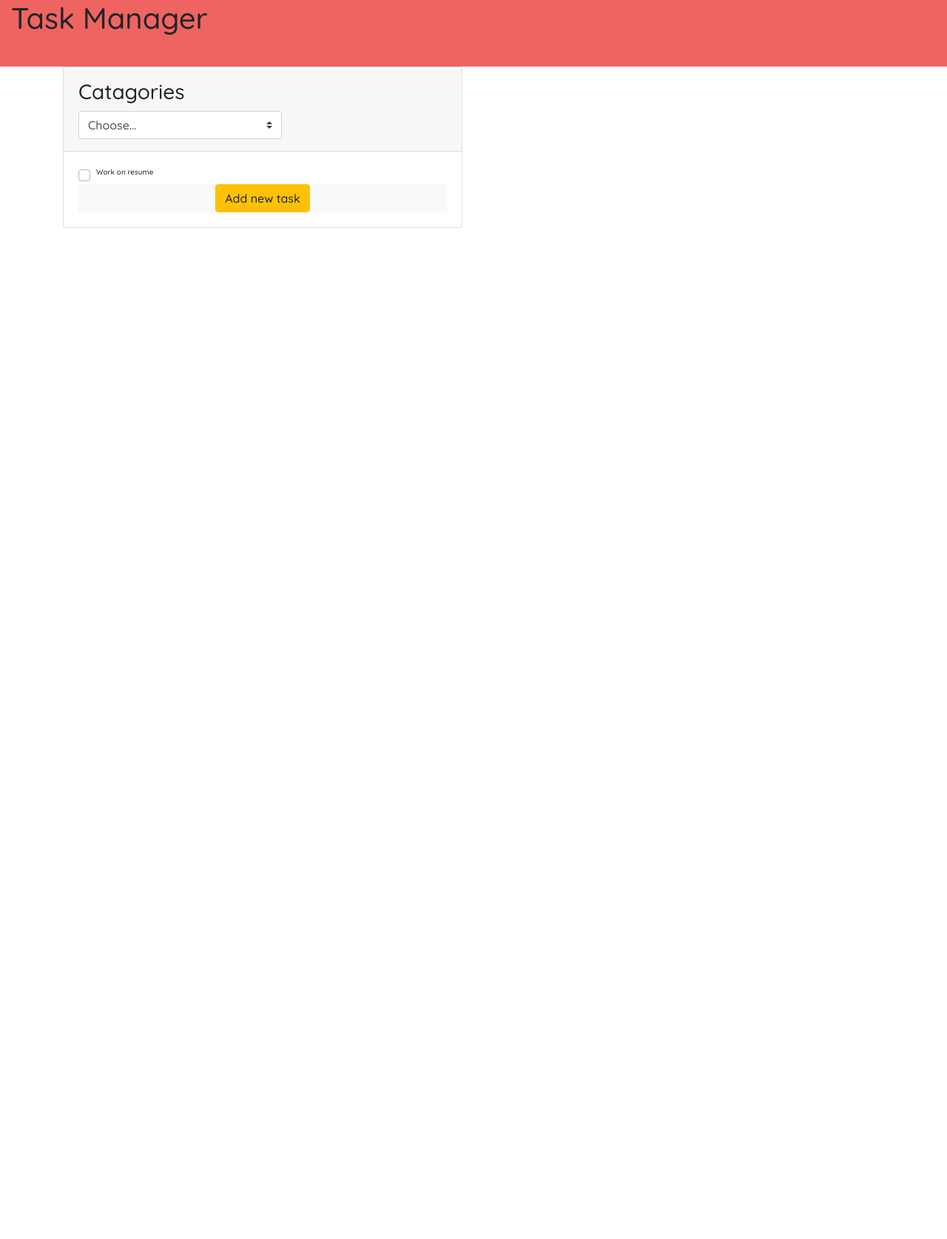
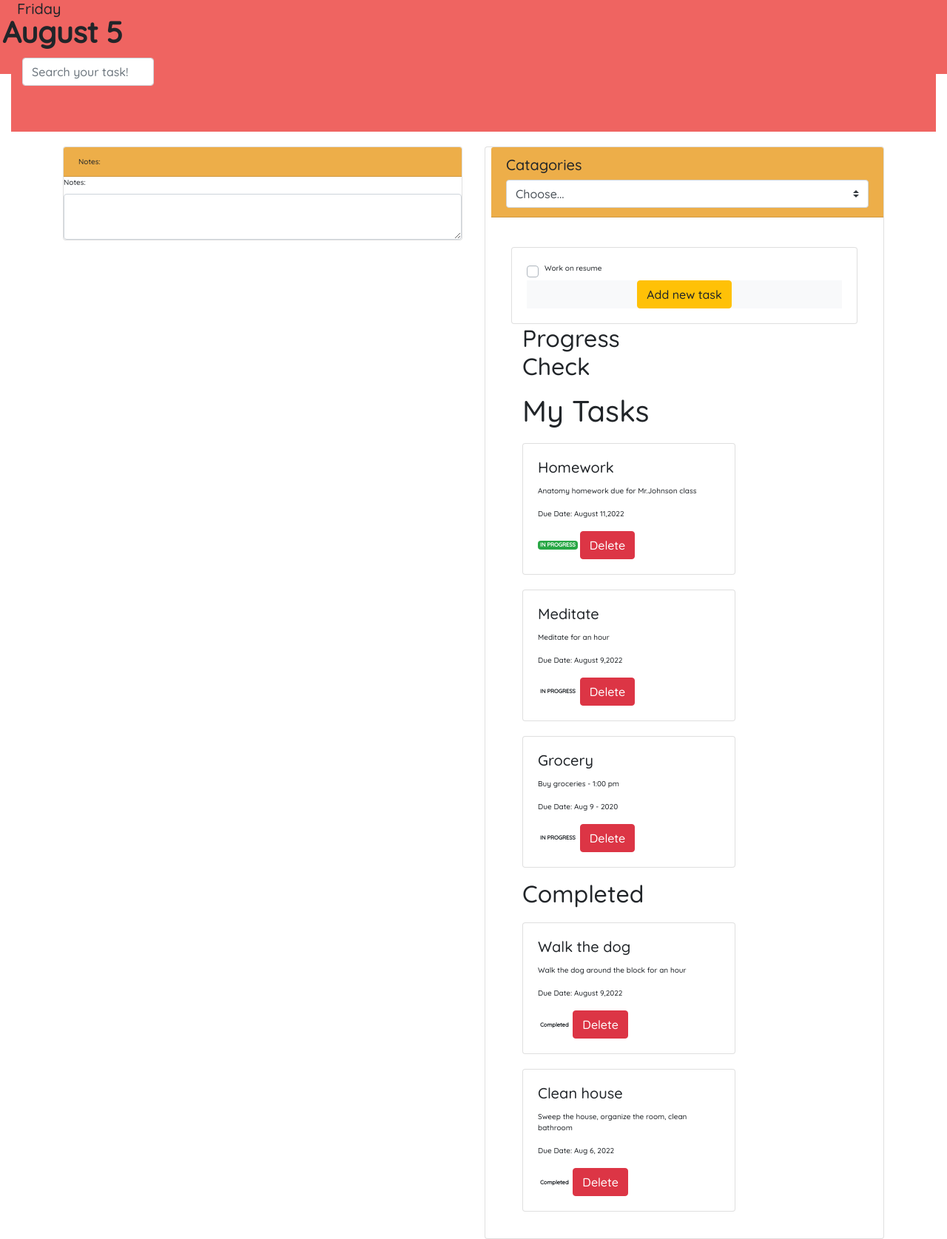
Before and after one commit to balderasangela/final-project-B, a plain HTML site: page index.html in a window 1280 px wide. Shown: the whole page at 74% size. Before the commit the page ends 800 px from the top, so only its background shows below. Drawn offline with nearby package versions, Linux system fonts and the light colour scheme.

Commit message:
updated v for task cards samples

```diff
--- a/css/style.css
+++ b/css/style.css
@@ -9,8 +9,50 @@ body{
 .container-fluid{
     background-color:#EF6461;
     background-size: cover;
-    height:90px;
+    height:100px;
 }
  .header h1{
     font-size: 40px;
+    margin-top:-40px;
+    padding:3px;
+    font-weight: bold;
  }
+
+h3 {
+    font-size: 20px;
+   margin-left:8px;
+}
+.search{
+    margin-top: -5px;
+    margin-left:25px;
+    border-width: 1px;
+}
+/* card task list */
+.card-header{
+    background-color: #edae49;
+}
+
+
+ /* Modal */
+ .modal-content{
+    background-color: #80a8e0;
+    margin-right: 50px;
+ }
+
+ .form-group{
+    color: #000000;
+
+ }
+
+ .form-group1{
+
+    float: right;
+    width:700px;
+ }
+ /* columns */
+
+
+/* card catagory starts here */
+.card{
+    margin-top:20px;
+}
--- a/index.html
+++ b/index.html
@@ -18,29 +18,58 @@
 <!-- js links -->
 
 
-
 <body>
 
     <!-- header -->
     <div class="container-fluid">
         <div class="header row ">
             <div class="col-12">
+                <h3>
+                    Friday<br><br>
+
+                </h3>
+
+                <div class="row">
                 <h1 class="bold ">
-                    Task Manager
+                  August 5
                 </h1>
+
+                <!--Search Bar for tasks-->
+                <div class="search">
 
             </div>
         </div>
     </div>
+  </div>
+  <div class="container-fluid">
+    <div class="row">
+      <div class="col-2">
+        <form action="/url" method="GET">
+          <input class="form-control" type="text" placeholder="Search your task!">
+      </form>
+      </div>
+    </div>
+  </div>
+
+<!--Main notes-->
+<div class="cards container ">
+  <div class="row">
+
+      <div class="col-12 col-sm-6">
+          <div class="card">
+              <p class="card-header">
+                  Notes:
+              </p>
+              <label for="Textarea1">Notes:</label>
+              <textarea class="form-control" id="Textarea1"></textarea>
+          </div>
+      </div>
+
 
  <!-- catagory card-->
-    <div class="cards container ">
-        <div class="row">
 <div class="col-12 col-sm-6">
   <div class="card">
       <h3 class="card-header">
-                        <div class="form-row align-items-center">
-                            <div class="col-auto my-1">
         <label class="mr-sm-2" for="inlineFormCustomSelect">Catagories</label>
         <select class="custom-select mr-sm-2" id="inlineFormCustomSelect">
           <option selected>Choose...</option>
@@ -48,8 +77,12 @@
           <option value="2">School</option>
           <option value="3">Personal</option>
         </select>
-                            </div>
       </h3>
+      <div class="card-body">
+          <div class="cards container ">
+            <div class="row-card">
+
+                    <div class="card">
                         <div class="card-body">
                             <div class="custom-control custom-checkbox">
                                 <input type="checkbox" class="custom-control-input" id="customCheck1">
@@ -69,24 +102,107 @@
           </div>
         </div>
       </section>
+      </div>
+  </div>
+</div>
+
+
+<!--Progress/ Completed-->
+<div class="cards container ">
+  <div class="row">
+  <div class="col-12 col-sm-6">
+    <h2>
+      Progress Check
+    </h2>
+    <p>
+      <!-- sample task of five -->
+        <h1 class="bold">My Tasks</h1>
+        <div id="list-items">
+            <div class="card" style="width: 18rem;">
+                <div class="card-body">
+                    <h5 class="card-title">Homework</h5>
+                    <p class="card-text">Anatomy homework due for Mr.Johnson class</p>
+                    <p class="card-text"></p>
+                    <p class="card-text">Due Date: August 11,2022</p>
+                    <span class="badge badge-success">IN PROGRESS</span>
+                    <a href="#" class="btn btn-danger">Delete</a>
+                </div>
+            </div>
+
+            <div id="list-items">
+              <div class="card" style="width: 18rem;">
+                  <div class="card-body">
+                      <h5 class="card-title">Meditate</h5>
+                      <p class="card-text">Meditate for an hour</p>
+                      <p class="card-text"></p>
+                      <p class="card-text">Due Date: August 9,2022</p>
+                      <span class="badge badge-succeed">IN PROGRESS</span>
+                      <a href="#" class="btn btn-danger">Delete</a>
+                  </div>
+              </div>
+              <div id="list-items">
+                <div class="card" style="width: 18rem;">
+                    <div class="card-body">
+                        <h5 class="card-title">Grocery</h5>
+                        <p class="card-text"> Buy groceries - 1:00 pm</p>
+                        <p class="card-text"></p>
+                        <p class="card-text">Due Date: Aug 9 - 2020</p>
+                        <span class="badge badge-succeed">IN PROGRESS</span>
+                        <a href="#" class="btn btn-danger">Delete</a>
+                    </div>
+                </div>
+    </p>
+  </div>
+  <div class="column">
+    <h2>
+      Completed
+    </h2>
+    <div id="list-items">
+      <div class="card" style="width: 18rem;">
+          <div class="card-body">
+              <h5 class="card-title">Walk the dog</h5>
+              <p class="card-text">Walk the dog around the block for an hour</p>
+              <p class="card-text"></p>
+              <p class="card-text">Due Date: August 9,2022</p>
+              <span class="badge badge-succeed">Completed</span>
+              <a href="#" class="btn btn-danger">Delete</a>
+          </div>
+      </div>
+      <div id="list-items">
+        <div class="card" style="width: 18rem;">
+            <div class="card-body">
+                <h5 class="card-title">Clean house</h5>
+                <p class="card-text">Sweep the house, organize the room, clean bathroom</p>
+                <p class="card-text"></p>
+                <p class="card-text">Due Date: Aug 6, 2022</p>
+                <span class="badge badge-succeed">Completed</span>
+                <a href="#" class="btn btn-danger">Delete</a>
+            </div>
+        </div>
+    </p>
+  </div>
+  </div>
+
+
 
   <!-- Inside the modal -->
   <div class="modal fade" id="reg-modal" tabindex="-1" aria-labelledby="modal-title" aria-hidden="true">
+
     <div class="modal-dialog">
-      <div class="modal-content">
+      <div class="modal-content ">
         <div class="modal-header">
           <h5 class="modal-title" id="modal-title">Add New Task</h5>
           <button type="button" class="btn-close" data-bs-dismiss="modal" aria-label="Close"></button>
         </div>
         <div class="modal-body">
-          <p>Please fill out the form below to add a new task</p>
-          <h1 class="my-task">Task List</h1>
+          <p>Please fill out the form below to add a new task</p><br>
+
         <div class="row mb-5">
-            <div class="col">
+            <div class="modal-col">
                 <form id="new-task">
                     <div class="form-group">
                         <label for="new-taskInput">Name</label>
-                        <input type="text" class="form-control" id="new-taskNameInput">
+                        <input type="text" class="form-control" id="new-taskInput">
                     </div>
                     <div class="form-group">
                         <label for="new-taskDescription">Description</label>
@@ -96,11 +212,21 @@
                     <div class="form-group">
                         <p>Repeat:</p>
                         <select class="form-control form-control-sm">
-                            <option>Small select</option>
-                            <option>Small select</option>
-                            <option>Small select</option>
+                            <option>Once</option>
+                            <option>daily</option>
+                            <option>weekly</option>
                           </select>
                     </div>
+
+                    <div class="form-group">
+                      <p>Status</p>
+                      <select class="form-control form-control-sm">
+                          <option>Active</option>
+                          <option>working on</option>
+                          <option>completed</option>
+                        </select>
+                  </div>
+
                     <div class="form-row">
                         <div class="form-group col">
                             <label for="new-taskAssignedTo">Assigned To</label>
@@ -116,12 +242,9 @@
                 </form>
             </div>
         </div>
-
-        </div>
-      </div>
-    </div>
         </div>
 
+        <!-- modal ends here -->
 
 
 
```
Lines whose indentation alone changed are shown as unchanged.
